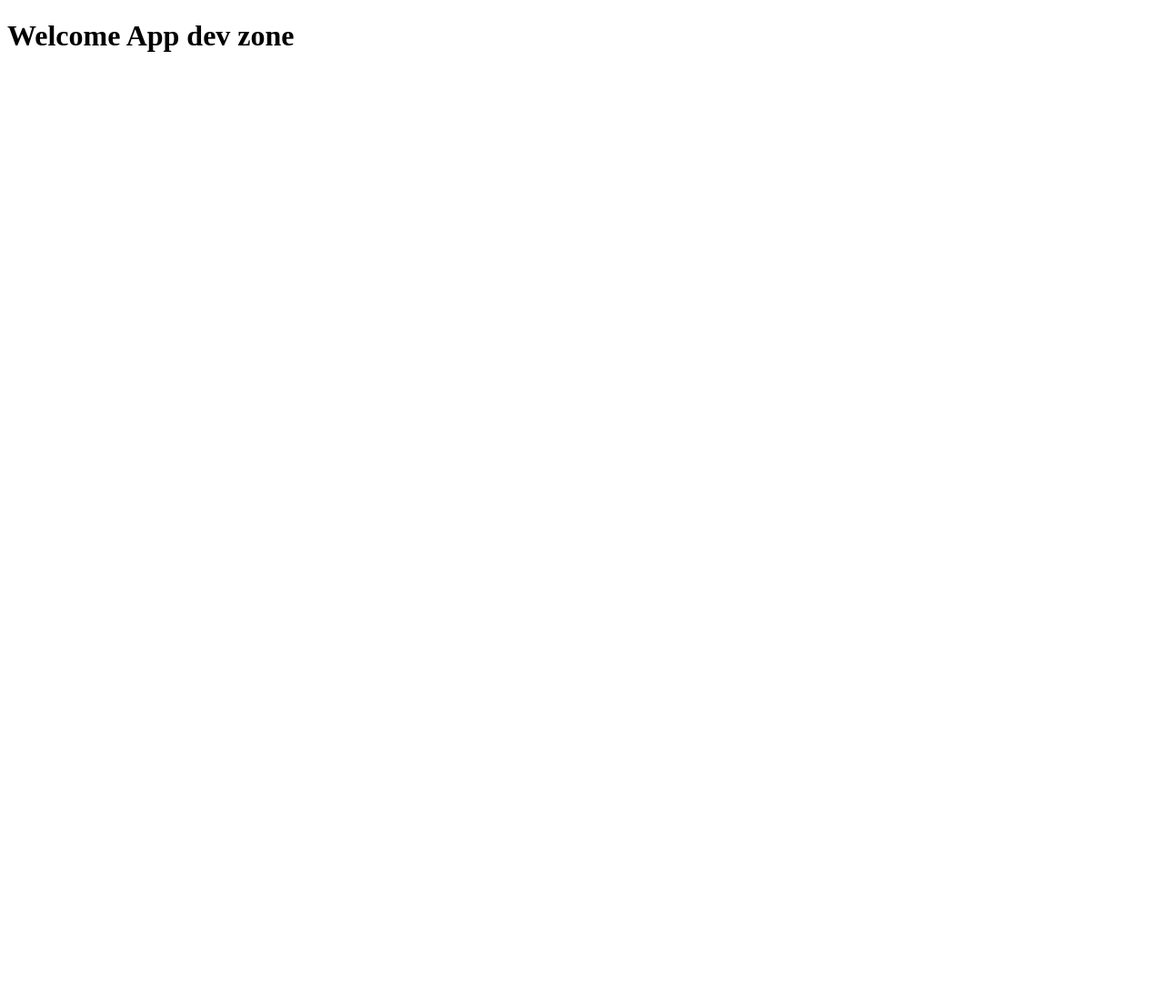
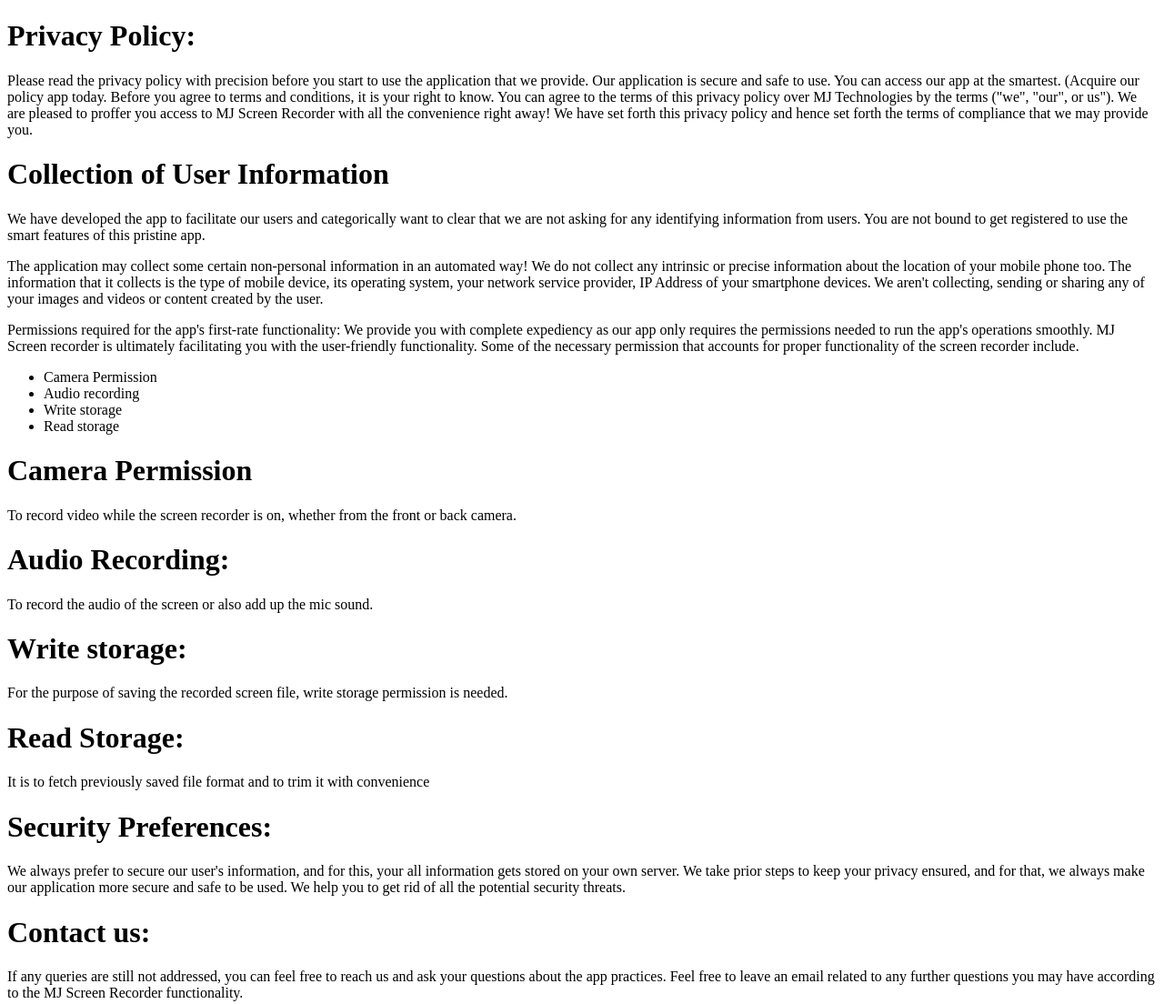
Before and after one commit to ch-dani/privacy_policy, a plain HTML site: page index.html in a window 1280 px wide. Shown: the whole page at 91% size. Before the commit the page ends 800 px from the top, so only its background shows below. Drawn offline with Linux system fonts and the light colour scheme.

Commit message:
privacy policy added into indec

```diff
--- a/index.html
+++ b/index.html
@@ -6,6 +6,64 @@
 	<title>privacy policy</title>
 </head>
 <body>
-	<h1>Welcome App dev zone</h1>
+	<h1>Privacy Policy:</h1>
+	<p>
+	Please read the privacy policy with precision before you start to use the application that we provide. Our application is secure and safe to use. You can access our app at the smartest. (Acquire our policy app today. Before you agree to terms and conditions, it is your right to know. You can agree to the terms of this privacy policy over MJ Technologies by the terms ("we", "our", or us"). We are pleased to proffer you access to MJ Screen Recorder with all the convenience right away! We have set forth this privacy policy and hence set forth the terms of compliance that we may provide you.
+	</p>
+	<h1>Collection of User Information</h1>
+	<p>
+		We have developed the app to facilitate our users and categorically want to clear that we are not asking for any identifying information from users. You are not bound to get registered to use the smart features of this pristine app.
+	</p>
+	<p>
+		The application may collect some certain non-personal information in an automated way! We do not collect any intrinsic or precise information about the location of your mobile phone too. The information that it collects is the type of mobile device, its operating system, your network service provider, IP Address of your smartphone devices. We aren't collecting, sending or sharing any of your images and videos or content created by the user.
+	</p>
+	<p>
+		Permissions required for the app's first-rate functionality:
+		We provide you with complete expediency as our app only requires the permissions needed to run the app's operations smoothly. MJ Screen recorder is ultimately facilitating you with the user-friendly functionality.   Some of the necessary permission that accounts for proper functionality of the screen recorder include.
+	</p>
+	<ul>
+		<li>Camera Permission</li>
+		<li>Audio recording</li>
+		<li>Write storage</li>
+
+		<li>Read storage</li>
+	</ul>
+
+
+	<h1>Camera Permission</h1>
+	<p>
+		To record video while the screen recorder is on, whether from the front or back camera.
+
+	</p>
+	<h1>Audio Recording:</h1>
+	<p>
+		To record the audio of the screen or also add up the mic sound.
+	</p>
+
+	<h1>Write storage:</h1>
+	<p>For the purpose of saving the recorded screen file, write storage permission is needed.</p>
+
+
+	<h1>Read Storage:</h1>
+	<p>	It is to fetch previously saved file format and to trim it with convenience </p>
+
+	<h1>Security Preferences:</h1>
+	<p>We always prefer to secure our user's information, and for this, your all information gets stored on your own server. We take prior steps to keep your privacy ensured, and for that, we always make our application more secure and safe to be used. We help you to get rid of all the potential security threats. </p>
+	<h1>Contact us:</h1>
+	<p>If any queries are still not addressed, you can feel free to reach us and ask your questions about the app practices. Feel free to leave an email related to any further questions you may have according to the MJ Screen Recorder functionality.</p>
+
+
+
+
+
+
+
+
+
+
+
+
+
+
 </body>
 </html>
```
